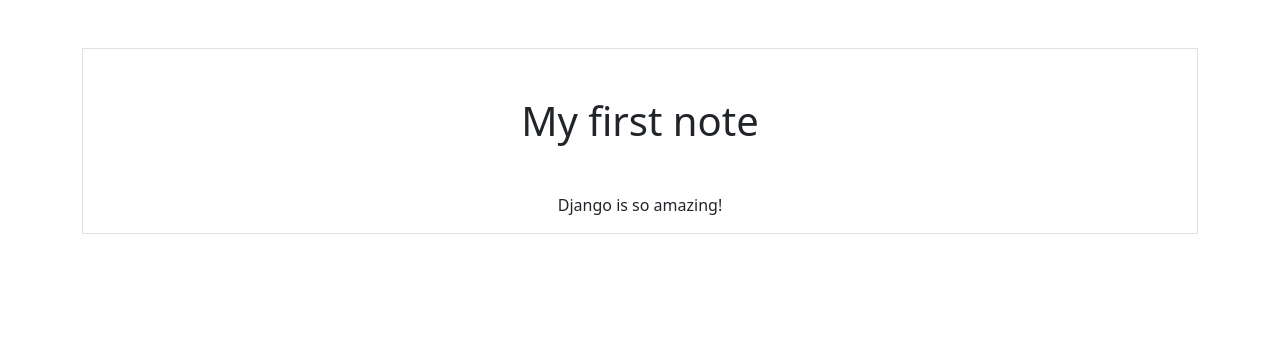
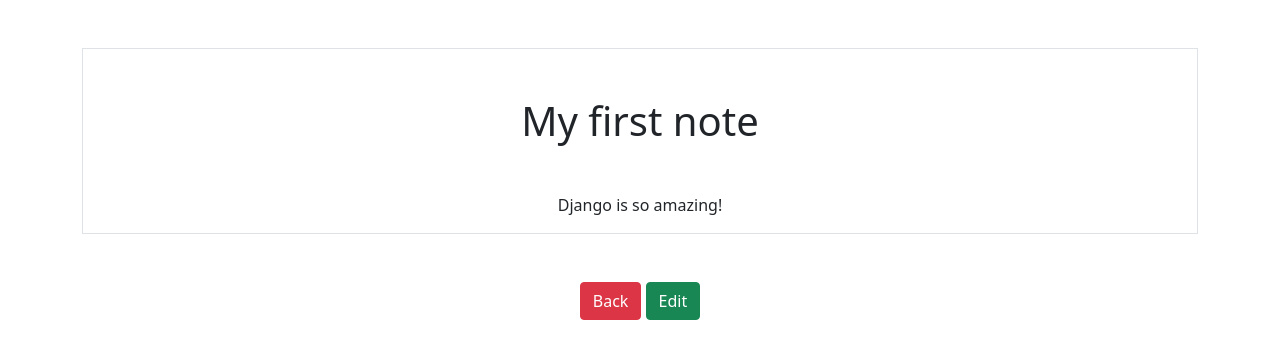
Before and after one commit to luisromeroaraya/django-esst, a Django app: page /smart/notes/1 in a window 1280 px wide. Shown: the top 359 px of the page. Run offline with Django 3.2, Linux system fonts and the light colour scheme; data comes from the database, SQL or seed files in the repository; both versions use the stored data as it was after the commit.

Commit message:
Added Update operation in views and buttons in templates

```diff
--- a/notes/templates/notes/notes_detail.html
+++ b/notes/templates/notes/notes_detail.html
@@ -4,4 +4,6 @@
     <h1 class="my-5">{{ note.title }}</h1>
     <p>{{ note.text }}</p>
 </div>
+<a href="{% url 'notes.list' %}" class="btn btn-danger my-5">Back</a>
+<a href="{% url 'notes.update' pk=note.id %}" class="btn btn-success">Edit</a>
 {% endblock %}
--- a/notes/templates/notes/notes_form.html
+++ b/notes/templates/notes/notes_form.html
@@ -2,7 +2,7 @@
 
 {% block content %}
 <h1>Create Note</h1>
-<form action="{% url 'notes.create' %}" method="POST">
+<form method="POST">
 {% csrf_token %}
     {{ form.as_p }} <!-- as_p cambia el aspecto del formulario agregando <p></p> a cada seccion (Render Django Forms as paragraph) -->
     <button type="submit" class="btn btn-primary my-5">Submit</button>
@@ -12,4 +12,5 @@
     {{ form.errors.title.as_text }}
 </div>
 {% endif %}
+<a href="{% url 'notes.list' %}" class="btn btn-danger my-5">Cancel</a>
 {% endblock %}
--- a/notes/urls.py
+++ b/notes/urls.py
@@ -7,4 +7,5 @@
     # path('notes/<int:pk>', views.detail),
     path('notes/<int:pk>', views.NotesDetailView.as_view(), name='notes.detail'),
     path('notes/create', views.NotesCreateView.as_view(), name='notes.create'),
+    path('notes/<int:pk>/edit', views.NotesUpdateView.as_view(), name='notes.update'),
 ]
--- a/notes/views.py
+++ b/notes/views.py
@@ -1,11 +1,17 @@
 from django.shortcuts import render
 from django.http import Http404
-from django.views.generic import CreateView, ListView, DetailView
+from django.views.generic import ListView, DetailView, CreateView, UpdateView
 from .models import Notes
 from .forms import NotesForm
 
 # Create your views here.
 class NotesCreateView(CreateView):
+    model = Notes
+    form_class = NotesForm
+    success_url = '/smart/notes'
+
+
+class NotesUpdateView(UpdateView):
     model = Notes
     form_class = NotesForm
     success_url = '/smart/notes'
```
Also changed, not shown: notes/forms.py (+5 -5 lines), db.sqlite3.
